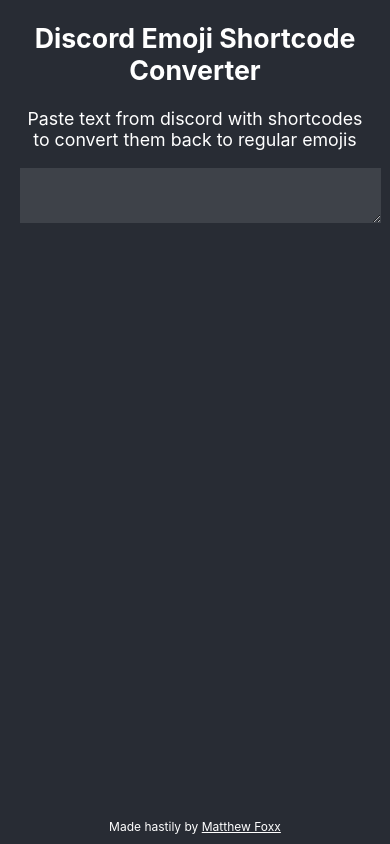
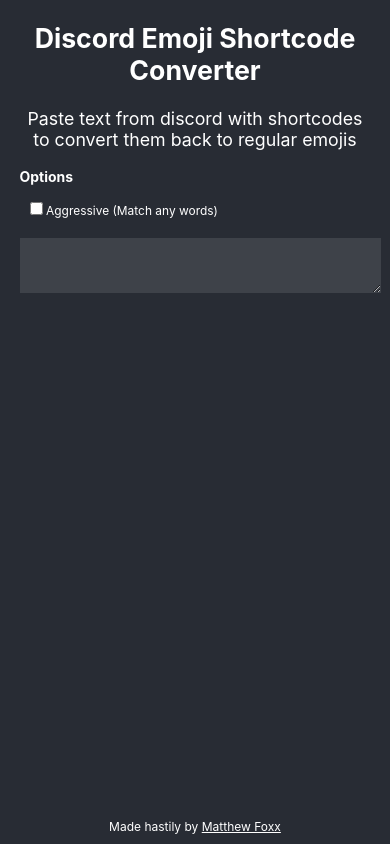
Before and after one commit to FoxxMD/emojify, a React app: page / in a window 390 px wide. Built offline with nearby package versions, Linux system fonts and the light colour scheme.

Commit message:
Add aggressive option to compensate for mobile
Discord mobile strips colons from shortcodes when copying text (why???). Aggressive option matches any words and is set to default on mobile using UA or touch detection

```diff
--- a/src/App.css
+++ b/src/App.css
@@ -59,6 +59,15 @@
   background-color: rgba(255, 255, 255, 0.05);
 }
 
+.optionsContainer {
+  font-size: calc(10px + 0.5vmin);
+  margin: 0 0 20px 0;
+}
+
+.checkbox {
+  max-width:205px;
+}
+
 @keyframes App-logo-spin {
   from {
     transform: rotate(0deg);
--- a/src/App.js
+++ b/src/App.js
@@ -3,40 +3,81 @@
 import {CopyToClipboard} from "react-copy-to-clipboard";
 import './App.css';
 // https://gist.github.com/oliveratgithub/0bf11a9aff0d6da7b46f1490f86a71eb
+import isMobile from './mobileDetection';
+import Checkbox from "./Checkbox";
 import emojis from './emojisShort';
 
-const shortcodeRegex = new RegExp(/:\S*?:/, 'g');
+const shortcodeRegex = new RegExp(/:\w*?:/, 'g');
+const aggroRegex = new RegExp(/\w+|:\w+:/, 'g');
+const colonReg = new RegExp(/:/, 'g');
+
+const matchEmoji = (shortCode) => {
+    const lowerMatch = shortCode.toLowerCase();
+    const val = emojis.find(val => lowerMatch === val.shortcode || lowerMatch === val.shortcode.replace(colonReg, ''));
+    if (val !== undefined) {
+        return val;
+    }
+    return undefined;
+};
 
 class App extends React.Component {
 
     constructor(props) {
         super(props);
         this.state = {
+            rawValue: null,
             convertedValue: null,
-            copyClass: null
-        };
-    }
+            copyClass: null,
+            options: {
+                aggressive: isMobile()
+            }
+        }
+    };
 
-    convertText = (e) => {
-        const replacedText = e.target.value.replace(shortcodeRegex, (match) => {
-            const lowerMatch = match.toLowerCase();
-            const val = emojis.find(val => lowerMatch === val.shortcode);
-            if (val !== undefined) {
-                return val.emoji;
+    convertText = (rawText, convertAggro = false) => {
+        const regex = convertAggro ? aggroRegex : shortcodeRegex;
+
+        return rawText.replace(regex, (match) => {
+            const foundMatch = matchEmoji(match);
+            if (foundMatch !== undefined) {
+                return foundMatch.emoji;
             }
             return match;
         });
+    };
+
+    convertOnInput = (e) => {
+
+        const rawValue = e.target.value;
+
+        const convertedValue = this.convertText(e.target.value, this.state.options.aggressive);
+
         this.setState({
-            convertedValue: replacedText
+            ...this.state,
+            rawValue,
+            convertedValue
         });
     };
 
+    handleCheck = (name) => {
+        const newState = {
+            ...this.state,
+            options: {
+                ...this.state.options,
+                [name]: !this.state.options[name]
+            }
+        };
+        if (name === 'aggressive') {
+            newState.convertedValue = this.convertText(this.state.rawValue, !this.state.options.aggressive);
+        }
+        this.setState(newState);
+    };
+
+
     copyText = () => {
-        // this.textArea.select();
-        // document.execCommand('copy');
         this.setState({...this.state, copyClass: 'show'});
         setTimeout(() => this.setState({...this.state, copyClass: null}), 2000);
-    }
+    };
 
     render() {
         return (
@@ -45,19 +86,18 @@
                     <div className="content">
                         <h2>Discord Emoji Shortcode Converter</h2>
                         <p>Paste text from discord with shortcodes to convert them back to regular emojis</p>
-                        <Textarea minRows={3} maxRows={20} className="rawText" onChange={this.convertText}/>
-                        {/*<textarea ref={(textarea) => this.textArea = textarea}*/}
-                        {/*          style={{display:'none'}} value={this.state.convertedValue}/>*/}
+                        <div className="optionsContainer">
+                            <h3 style={{textAlign: 'left'}}>Options</h3>
+                            <Checkbox label={'Aggressive (Match any words)'}
+                                      defaultVal={this.state.options.aggressive}
+                                      handleCheckboxChange={() => this.handleCheck('aggressive')}/>
+                        </div>
+                        <Textarea minRows={3} maxRows={20} className="rawText" onChange={this.convertOnInput}/>
                         <CopyToClipboard
                             text={this.state.convertedValue}
                             onCopy={this.copyText}>
                             <div className="convertedText">{this.state.convertedValue}</div>
                         </CopyToClipboard>
-                        {/*<div id="convertedTextTarget"*/}
-                        {/*     className="convertedText"*/}
-                        {/*     onClick={this.copyText}>*/}
-                        {/*    {this.state.convertedValue}*/}
-                        {/*</div>*/}
                     </div>
                     <div className="footer">Made hastily by <a href="https://matthewfoxx.com">Matthew Foxx</a></div>
                 </header>
@@ -67,5 +107,4 @@
     }
 }
 
-// :.*?:
 export default App;
--- /dev/null
+++ b/src/Checkbox.js
@@ -0,0 +1,47 @@
+import React, {Component} from 'react';
+
+class Checkbox extends Component {
+
+    constructor(props) {
+        super(props);
+        const {defaultVal = false} = props;
+        this.state = {
+            isChecked: defaultVal,
+        }
+    }
+
+
+    toggleCheckboxChange = () => {
+        const {handleCheckboxChange, label} = this.props;
+
+        this.setState(({isChecked}) => (
+            {
+                isChecked: !isChecked,
+            }
+        ));
+
+        handleCheckboxChange(label);
+    }
+
+    render() {
+        const {label} = this.props;
+        const {isChecked} = this.state;
+
+        return (
+            <div className="checkbox">
+                <label>
+                    <input
+                        type="checkbox"
+                        value={label}
+                        checked={isChecked}
+                        onChange={this.toggleCheckboxChange}
+                    />
+
+                    {label}
+                </label>
+            </div>
+        );
+    }
+}
+
+export default Checkbox;
--- /dev/null
+++ b/src/mobileDetection.js
@@ -0,0 +1,27 @@
+// https://developer.mozilla.org/en-US/docs/Web/HTTP/Browser_detection_using_the_user_agent
+
+const isMobile = () => {
+    let hasTouchScreen = false;
+    if ("maxTouchPoints" in navigator) {
+        hasTouchScreen = navigator.maxTouchPoints > 0;
+    } else if ("msMaxTouchPoints" in navigator) {
+        hasTouchScreen = navigator.msMaxTouchPoints > 0;
+    } else {
+        let mQ = window.matchMedia && matchMedia("(pointer:coarse)");
+        if (mQ && mQ.media === "(pointer:coarse)") {
+            hasTouchScreen = !!mQ.matches;
+        } else if ('orientation' in window) {
+            hasTouchScreen = true; // depedicated, but good fallback
+        } else {
+            // Only as a last resort, fall back to user agent sniffing
+            var UA = navigator.userAgent;
+            hasTouchScreen = (
+                /\b(BlackBerry|webOS|iPhone|IEMobile)\b/i.test(UA) ||
+                /\b(Android|Windows Phone|iPad|iPod)\b/i.test(UA)
+            );
+        }
+    }
+    return hasTouchScreen;
+};
+
+export default isMobile;
```
